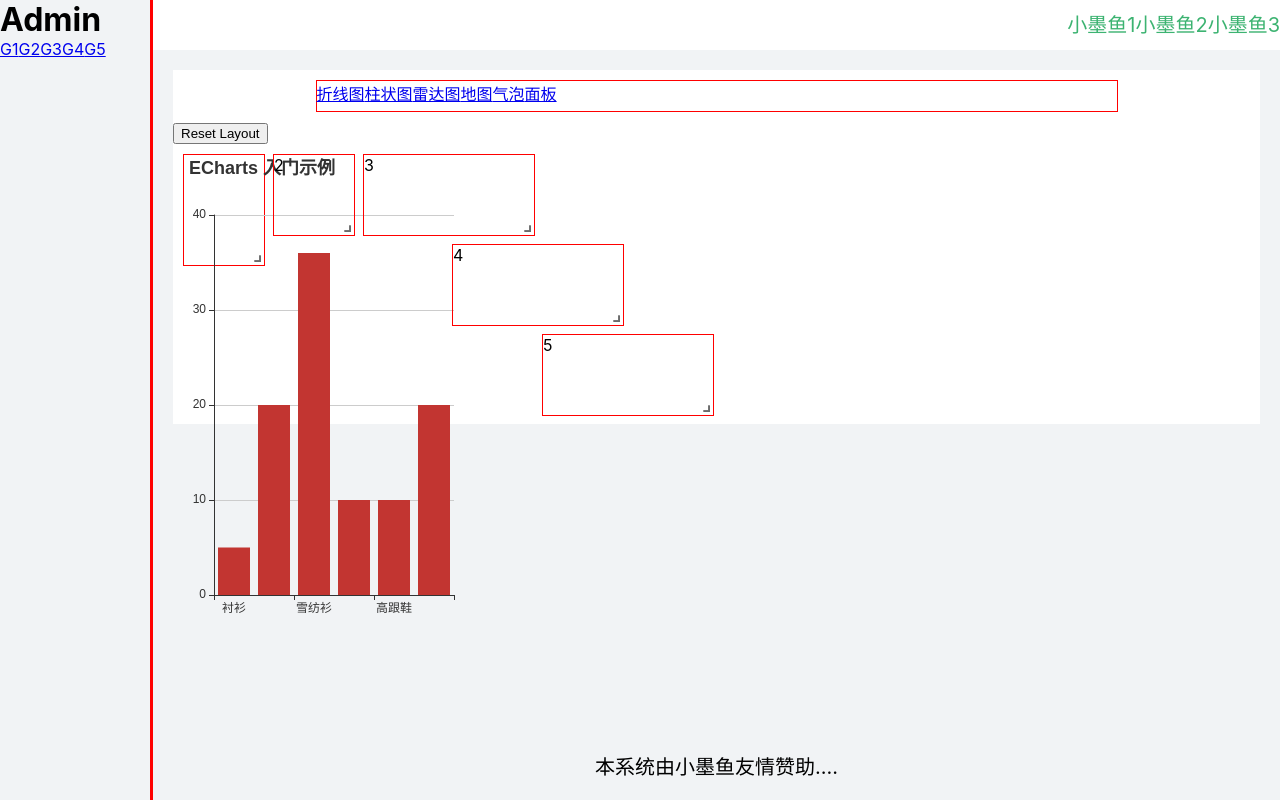
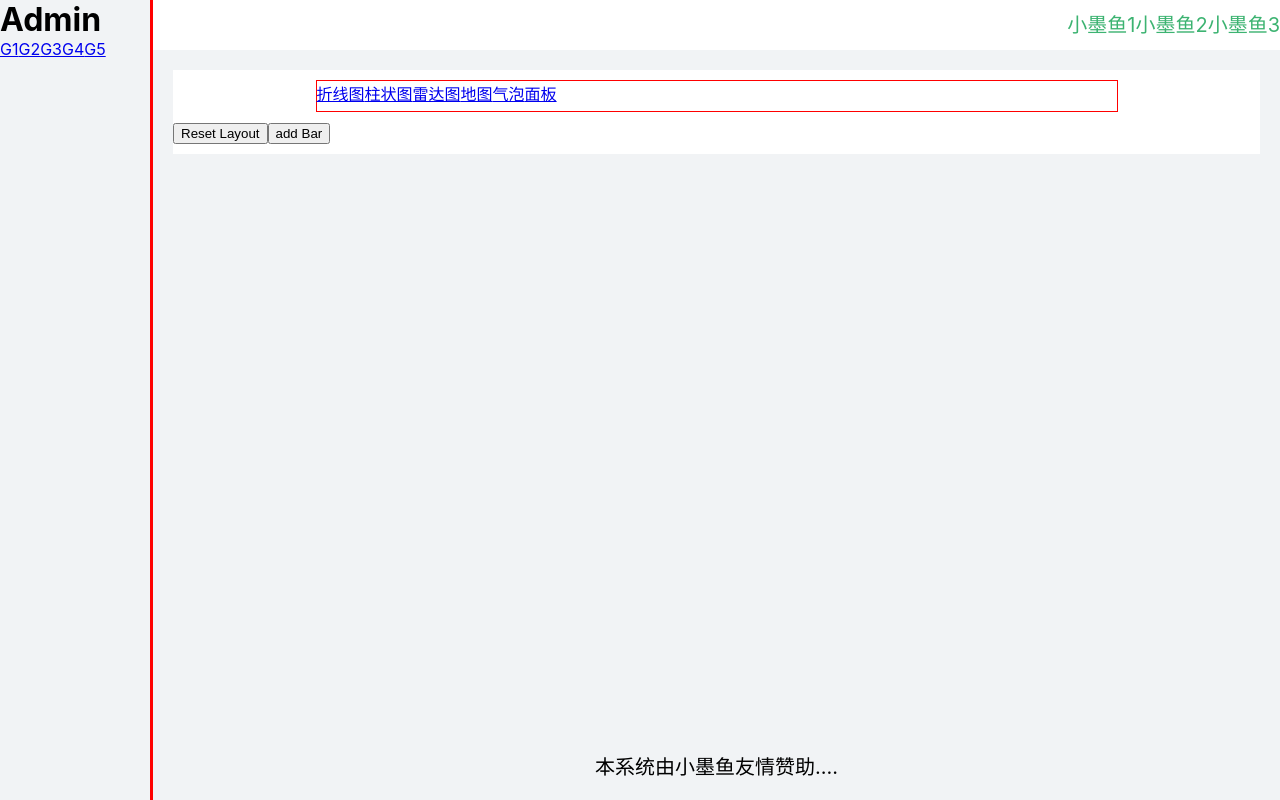
Before and after one commit to basebase/flex-layout-admin, a React (Create React App) app: page / in a window 1280 px wide. Built offline with nearby package versions, Linux system fonts and the light colour scheme.

Commit message:
动态生成

```diff
--- a/src/components/chart/bar.js
+++ b/src/components/chart/bar.js
@@ -11,6 +11,7 @@ class BarComponent extends React.Component {
     constructor(props) {
         super(props)
         this.state = {
+            containKey: this.props.containKey,
             width: this.props.width,
             height: this.props.height
         }
@@ -21,11 +22,11 @@ class BarComponent extends React.Component {
         this.setState({
             width: nextProps.width,
             height: nextProps.height
-        });
+        }, () => {console.log("bar width: ", this.state.width, " bar height: ", this.state.height)});
     }
 
     componentDidMount() {
-        let myChart = echarts.init(document.getElementById('bar-content'))
+        let myChart = echarts.init(document.getElementById(this.state.containKey))
 
 
 
@@ -56,7 +57,7 @@ class BarComponent extends React.Component {
 
     render() {
         return (
-            <div id="bar-content"  style={{ ...this.state }} className="bar-dg">
+            <div id={this.state.containKey}  style={{ ...this.state }} className="bar-dg">
                 {console.log("w: ", this.state.width, " h: ", this.state.height)}
             </div>
         )
--- /dev/null
+++ b/src/pages/grid-layout/genChart.js
@@ -0,0 +1,27 @@
+/**
+ * Created by Joker on 19/8/4.
+ */
+/***
+ * 动态生成图表方法
+ * */
+import React from 'react'
+import BarComponent from '../../components/chart/bar'
+
+var echarts = require('echarts/lib/echarts')
+require('echarts/lib/chart/bar')
+require('echarts/lib/component/tooltip')
+require('echarts/lib/component/title')
+
+
+function genBarChartData(componentId) {
+
+
+    return (
+        <BarComponent containKey={componentId}  width={300} height={400} />
+    )
+}
+
+
+export {
+    genBarChartData
+}
--- a/src/pages/grid-layout/saveLayout.js
+++ b/src/pages/grid-layout/saveLayout.js
@@ -3,8 +3,10 @@
  */
 import React from 'react'
 import RGL, { WidthProvider } from 'react-grid-layout'
+import _ from "lodash";
 
 import BarComponent from '../../components/chart/bar'
+import { genBarChartData } from './genChart'
 
 const ReactGridLayout = WidthProvider(RGL)
 const originalLayout = getFromLS("layout") || []
@@ -37,6 +39,8 @@ class SaveLayout extends React.PureComponent {
     constructor(props) {
         super(props)
         this.state = {
+            id: 1,
+            chartComponents: [],
             layout: JSON.parse(JSON.stringify(originalLayout)),
             width: 300,
             height: 500
@@ -61,6 +65,18 @@ class SaveLayout extends React.PureComponent {
         })
     }
 
+    addBarChart = () => {
+        let id = this.state.id + 1
+        let barChart = genBarChartData(`key-${id}`, `bar-${id}`)
+        let cs = this.state.chartComponents
+        cs.push(barChart)
+        this.setState({
+            chartComponents: cs,
+            id: id
+        }, ()=> {console.log(id)})
+    }
+
+
     onLayoutChange(layout) {
         /*eslint no-console: 0*/
         saveToLS("layout", layout);
@@ -78,10 +94,31 @@ class SaveLayout extends React.PureComponent {
         }, () => {console.log("ww: ", this.state.width, " hh: ", this.state.height)})
     }
 
+    getComponents = (item, index) => {
+        let keyId = `key-${this.state.id}`
+        let barId = `bar-${this.state.id}`
+        console.log("{item}", {item})
+        return (
+
+            <div className="r-grid7" key={keyId} ref={keyId} data-grid={{ w: 1, h: 4, x: {index}, y: 0}}>
+                <BarComponent containKey={barId}  width={this.state.width} height={this.state.height} />
+            </div>
+
+        )
+    }
+
+
+
     render() {
+
+
+
+
+
         return (
             <div>
                 <button onClick={this.resetLayout}>Reset Layout</button>
+                <button onClick={this.addBarChart}>add Bar</button>
                 <ReactGridLayout
                     {...this.props}
                     layout={this.state.layout}
@@ -89,24 +126,21 @@ class SaveLayout extends React.PureComponent {
                     onLayoutChange={this.onLayoutChange}
                     onResizeStop={this.handleResizeStop}
                 >
-                    <div className="r-grid7" key="bar" ref="bar" data-grid={{ w: 1, h: 4, x: 0, y: 0}}>
-                        <BarComponent    width={this.state.width} height={this.state.height} />
-                    </div>
 
 
 
-                    <div className="r-grid7" key="2" data-grid={{ w: 1, h: 3, x: 1, y: 0 }}>
-                        <span className="text">2</span>
-                    </div>
-                    <div className="r-grid" key="3" data-grid={{ w: 2, h: 3, x: 2, y: 0 }}>
-                        <span className="text">3</span>
-                    </div>
-                    <div className="r-grid" key="4" data-grid={{ w: 2, h: 3, x: 3, y: 0 }}>
-                        <span className="text">4</span>
-                    </div>
-                    <div className="r-grid" key="5" data-grid={{ w: 2, h: 3, x: 4, y: 0 }}>
-                        <span className="text">5</span>
-                    </div>
+                    {/*<div className="r-grid7" key="bar" ref="bar" data-grid={{ w: 1, h: 4, x: 0, y: 0}}>*/}
+                        {/*<BarComponent containKey={`key-${this.state.id}`}  width={this.state.width} height={this.state.height} />*/}
+                    {/*</div>*/}
+
+
+
+                    {
+                        this.state.chartComponents.map((item, index) => (
+                            this.getComponents(item, index)
+                        ))
+                    }
+
                 </ReactGridLayout>
             </div>
         )
```
